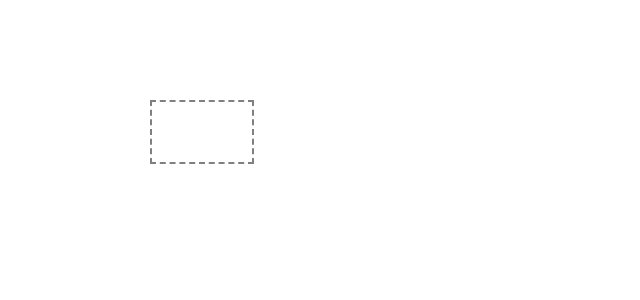
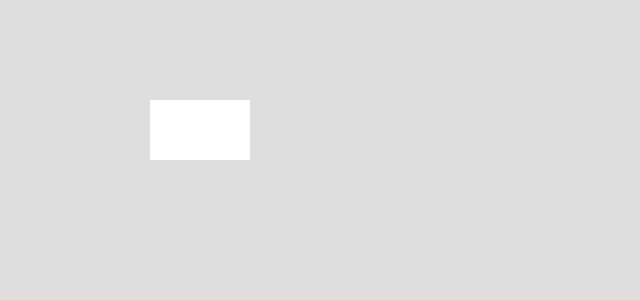
Before and after one commit to eoussama/eo-textdraw-editor, an Angular app: page / in a window 1280 px wide. Shown: the top 300 px of the page, without its empty margins (0-640 px from the left). Built offline with nearby package versions, Linux system fonts and the light colour scheme.

Commit message:
Added selectable eff

```diff
--- a/src/app/app.component.html
+++ b/src/app/app.component.html
@@ -1,2 +1 @@
-<app-element [position]="position"
-  [dimension]="dimension"></app-element>
+<app-board></app-board>
--- a/src/app/app.component.ts
+++ b/src/app/app.component.ts
@@ -1,6 +1,4 @@
 import { Component } from '@angular/core';
-import { Dimension } from './shared/models/dimension/dimension';
-import { Position } from './shared/models/position/position';
 
 @Component({
   selector: 'app-root',
@@ -9,7 +7,4 @@ import { Position } from './shared/models/position/position';
 })
 export class AppComponent {
   title = 'eo-textdraw-editor';
-
-  dimension = new Dimension({ height: 60, width: 100 });
-  position = new Position({ x: 150, y: 100 });
 }
--- a/src/app/app.module.ts
+++ b/src/app/app.module.ts
@@ -3,7 +3,7 @@ import { NgModule } from '@angular/core';
 
 import { AppRoutingModule } from './app-routing.module';
 import { AppComponent } from './app.component';
-import { ElementModule } from './shared/component/element/element.module';
+import { BoardModule } from './shared/component/board/board.module';
 
 @NgModule({
   declarations: [
@@ -12,7 +12,7 @@ import { ElementModule } from './shared/component/element/element.module';
   imports: [
     BrowserModule,
     AppRoutingModule,
-    ElementModule
+    BoardModule
   ],
   providers: [],
   bootstrap: [AppComponent]
--- a/src/app/shared/component/element/element.component.html
+++ b/src/app/shared/component/element/element.component.html
@@ -1,4 +1,5 @@
-<div [style.top.px]="position?.y"
+<div class="element"
+  [style.top.px]="position?.y"
   [style.left.px]="position?.x"
   [style.height.px]="dimension?.height"
   [style.width.px]="dimension?.width"></div>
--- a/src/app/shared/component/element/element.component.scss
+++ b/src/app/shared/component/element/element.component.scss
@@ -1,4 +1,10 @@
-div {
+@import "./../../../../sass/utils/active-element";
+
+.element {
+  cursor: pointer;
   position: absolute;
-  border: 2px dashed grey;
+
+  background-color: white;
+
+  @include activeElement;
 }
--- /dev/null
+++ b/src/sass/_sass.scss
@@ -0,0 +1 @@
+@import "./reset/reset";
--- /dev/null
+++ b/src/sass/reset/_reset.scss
@@ -0,0 +1,7 @@
+body {
+  margin: 0;
+  padding: 0;
+
+  height: 100vh;
+  width: 100vw;
+}
--- /dev/null
+++ b/src/sass/utils/_active-element.scss
@@ -0,0 +1,11 @@
+@mixin activeElement {
+  outline-color: transparent;
+
+  transition-duration: 0.2s;
+  transition-property: outline-color;
+
+  &:hover {
+    outline: 2px dotted grey;
+    outline-offset: 4px;
+  }
+}
--- a/src/styles.scss
+++ b/src/styles.scss
@@ -1 +1 @@
-/* You can add global styles to this file, and also import other style files */
+@import "./sass/sass";
```
